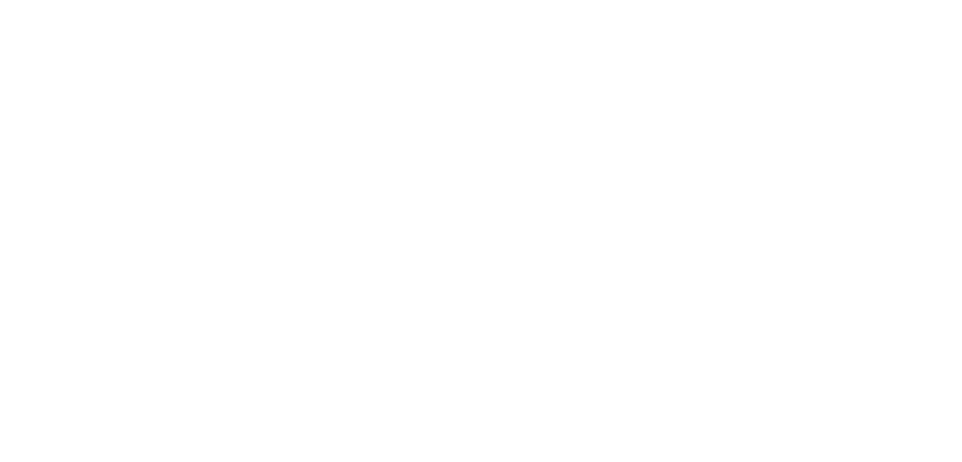
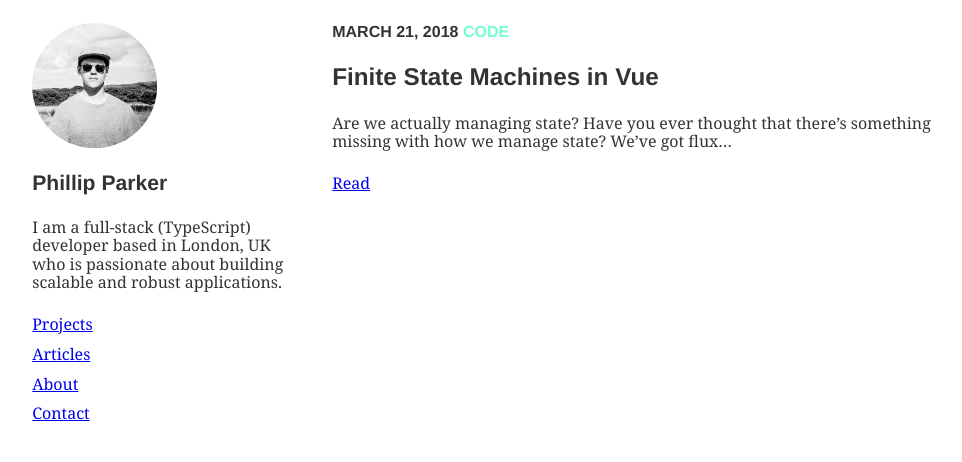
Before and after one commit to Sound1ab/portfolio-v2, a Gatsby site: page /articles in a window 1280 px wide. Before the commit this address had no page. Shown: the whole page, without its empty margins (131-1093 px from the left). Built offline with nearby package versions, Linux system fonts and the light colour scheme; Gatsby itself is replaced by a stand-in of ours; some packages are replaced by stand-ins of ours.

Commit message:
feat(Pages): Created article and project pages

```diff
--- a/gatsby-node.js
+++ b/gatsby-node.js
@@ -32,7 +32,7 @@ exports.createPages = async ({ graphql, actions }) => {
     const { id, frontmatter } = node
 
     createPage({
-      path: frontmatter.slug,
+      path: `${frontmatter.layout}s/${frontmatter.slug}`,
       component: path.resolve(`./src/templates/${frontmatter.layout || 'page'}.tsx`),
       context: {
         id
--- /dev/null
+++ b/src/pages/articles.tsx
@@ -0,0 +1,63 @@
+import React from 'react'
+import { graphql, useStaticQuery } from 'gatsby'
+import { Card } from '../components/molecules'
+import { Layout } from '../layouts'
+
+interface IArticles {
+  allMarkdownRemark: {
+    edges: {
+      node: {
+        excerpt: string
+        frontmatter: {
+          title: string
+          published: string
+          tags: string
+          slug: string
+          layout: string
+        }
+      }
+    }[]
+  }
+}
+
+const AllContentDocument = graphql`
+  query Articles {
+    allMarkdownRemark(filter: { frontmatter: { layout: { eq: "article" } } }) {
+      edges {
+        node {
+          id
+          excerpt
+          frontmatter {
+            title
+            published
+            tags
+            slug
+            layout
+          }
+        }
+      }
+    }
+  }
+`
+
+function Articles() {
+  const { allMarkdownRemark } = useStaticQuery<IArticles>(AllContentDocument)
+  return (
+    <Layout>
+      {allMarkdownRemark
+        ? allMarkdownRemark.edges.map(({ node }) => (
+            <Card
+              title={node.frontmatter.title}
+              published={node.frontmatter.published}
+              tags={node.frontmatter.tags}
+              excert={node.excerpt}
+              slug={`${node.frontmatter.layout}s/${node.frontmatter.slug}`}
+            />
+          ))
+        : "Unfortunately I haven't made any content here yet"}
+      {}
+    </Layout>
+  )
+}
+
+export default Articles
```
Also changed, not shown: src/pages/index.tsx (+5 -3 lines), src/pages/projects.tsx (added, +63 -0 lines).
